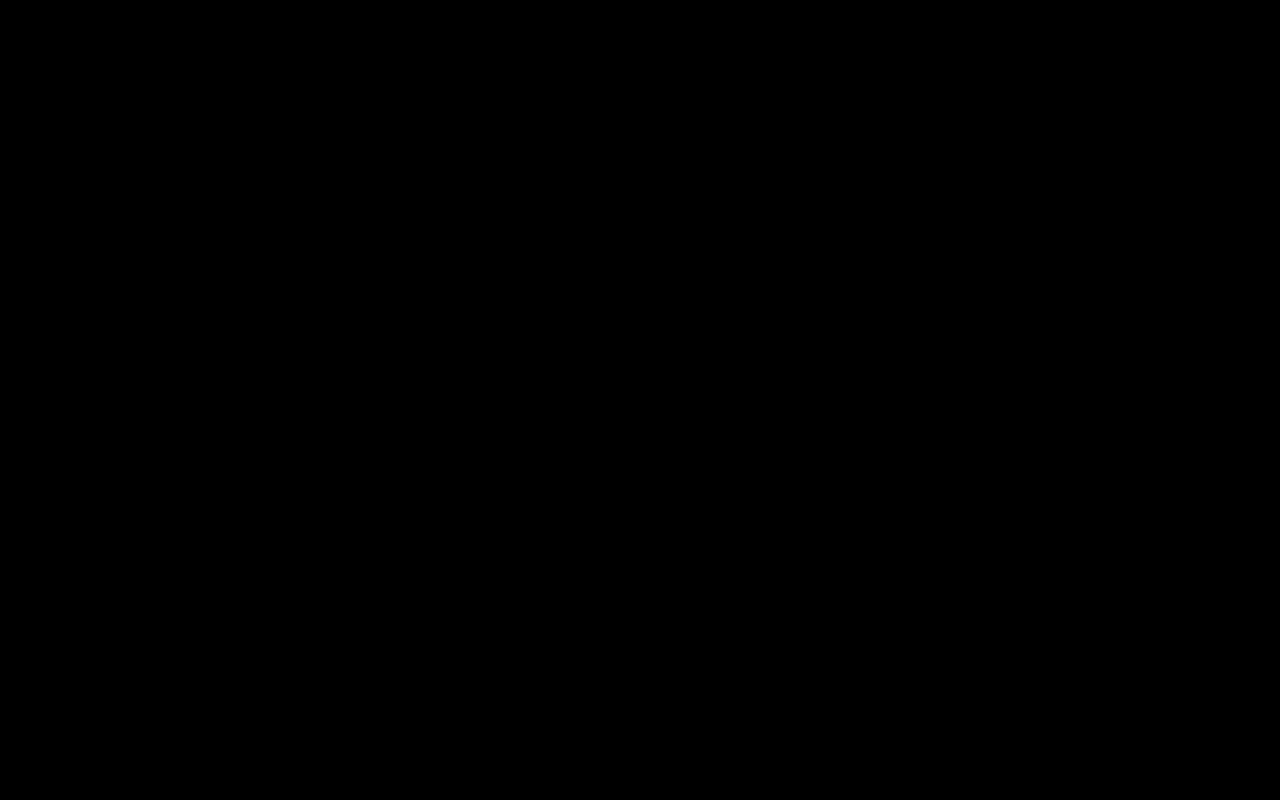
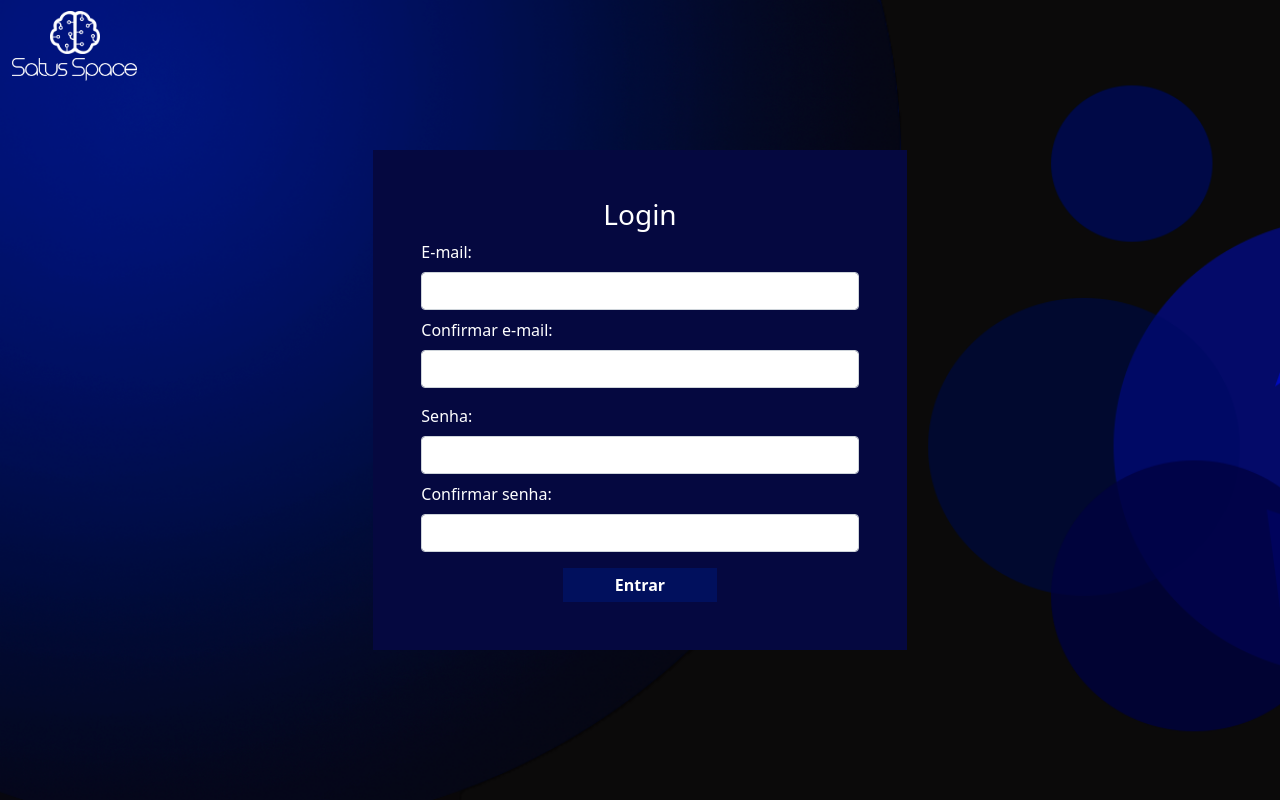
Before and after one commit to camily-cs/Satus-Space, a React (Create React App) app: page /Cadastrar in a window 1280 px wide. Before the commit this address had no page. Built offline with nearby package versions, Linux system fonts and the light colour scheme.

Commit message:
Termina a tela de cadastro

```diff
--- a/src/App.js
+++ b/src/App.js
@@ -6,6 +6,7 @@ import {
 
 import Index from './pages/Index';
 import Login from './pages/Login';
+import Cadastrar from "./pages/Cadastrar";
 
 
 function App() {
@@ -19,6 +20,7 @@ function App() {
 
           <Route path='/Login' exact element={<Login/>}/>
 
+          <Route path='/Cadastrar' exact element={<Cadastrar/>}/>
 
         </Routes>
       </div>
--- a/src/components/header/NavBar.jsx
+++ b/src/components/header/NavBar.jsx
@@ -24,7 +24,7 @@ function NavBar(){
 
               <Link className="nav-link button-a px-lg-4 px-md-4 px-sm-2" to='/Login' >Entrar</Link>
 
-              <Link className="nav-link button-a px-lg-4 px-md-4 px-sm-2" to='/'>Cadastrar-se</Link>
+              <Link className="nav-link button-a px-lg-4 px-md-4 px-sm-2" to='/Cadastrar'>Cadastrar-se</Link>
 
             </div>
 
--- a/src/components/header/NavBarLogo.jsx
+++ b/src/components/header/NavBarLogo.jsx
@@ -6,7 +6,7 @@ import fonteBranco from "../image/fonteBranco.png"
 
 function NavBarLogo() {
     return(
-        <nav class="navbar navbar-expand navbar-dark fixed-top custom ">
+        <nav class="navbar navbar-expand navbar-dark fixed-top custom pt-3">
 
 
             <div class="container-fluid">
--- a/src/css/LoginForms.css
+++ b/src/css/LoginForms.css
@@ -3,7 +3,7 @@
     background-repeat: no-repeat;
     background-size: cover;
     height: 100vh;
-    background-image: url('../components/image/background-forms.png');
+    background-image: url('../components/image/background-forms.jpg');
 }
 
 .vh-forms{
--- a/src/css/pagIndex.css
+++ b/src/css/pagIndex.css
@@ -9,3 +9,8 @@ body{
     background-size: cover;
     height: 100vh;
 }
+
+.red{
+    height: 100px;
+    background-color: red;
+}
--- /dev/null
+++ b/src/pages/Cadastrar.jsx
@@ -0,0 +1,47 @@
+import React from "react";
+import NavBarLogo from "../components/header/NavBarLogo";
+import "../components/bootstrap/Bootstrap.css";
+
+function Cadastrar(){
+    return(
+        <>
+            <main className="upperPart">
+
+                {/* <!--Barra de Navegação--> */}
+                <NavBarLogo/>
+
+                <div className="container-fluid">
+
+                    <div className="row justify-content-center align-items-center vh-forms text-white">
+
+                        {/* <!--Forms de Cadastro--> */}
+
+                        <form className="px-2 col-lg-5 col-md-12 px-5 py-5 my-5 bg-im ">
+
+                            <h3 className="text-center mb-2">Login</h3>
+                            <label className="form-label" htmlFor="">E-mail:</label>
+                            <input className="form-control mb-2" type="email" name="" id="" />
+
+                            <label className="form-label" htmlFor="">Confirmar e-mail:</label>
+                            <input className="form-control mb-2" type="email" name="" id="" />
+
+                            <label className="form-label mt-2" htmlFor="">Senha:</label>
+                            <input className="form-control" type="password" name="" id="" />
+
+                            <label className="form-label mt-2" htmlFor="">Confirmar senha:</label>
+                            <input className="form-control" type="password" name="" id="" />
+
+                            <button className="d-block mx-auto mt-3 btn-form">Entrar</button>
+
+                        </form>
+
+                    </div>
+
+                </div>
+
+            </main>
+        </>
+    );
+};
+
+export default Cadastrar;
--- a/src/pages/Index.jsx
+++ b/src/pages/Index.jsx
@@ -12,6 +12,7 @@ function Index(){
 
 
             <SectionHomepage/>
+            <div className="red"></div>
             <Footer/>
 
         </div>
--- a/src/pages/Login.jsx
+++ b/src/pages/Login.jsx
@@ -18,7 +18,7 @@ function Login(){
 
                             <div className="row justify-content-center align-items-center vh-forms text-white">
 
-                                <form className="px-2 col-md-5 col-12 px-4 py-5 my-5 bg-im ">
+                                <form className="px-2 col-lg-5 col-md-12 col-12 px-4 py-5 my-5 bg-im ">
                                     <h3 className="text-center mb-3">Login</h3>
                                     <label className="form-label" htmlFor="">E-mail:</label>
                                     <input className="form-control mb-3" type="email" name="" id="" />
```
Also changed, not shown: src/components/image/background-forms.jpg (added).
